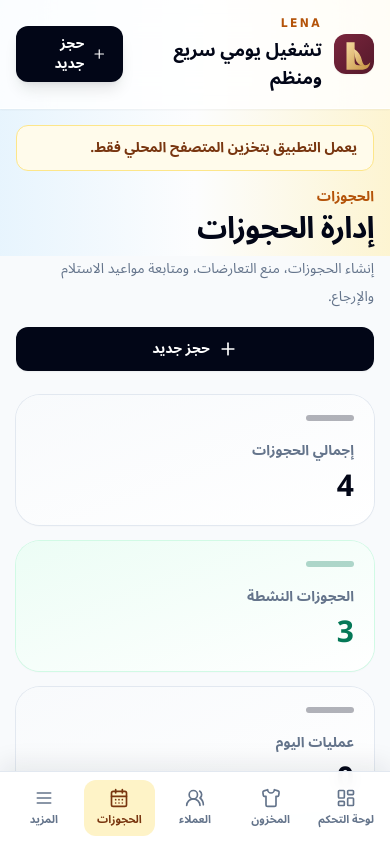
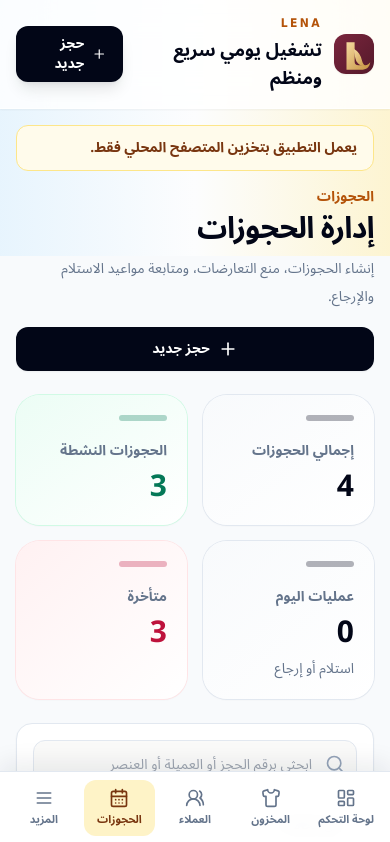
Before and after one commit to mohamedmasoud3030-tech/dress-roomshow, a React (Vite) app: page /reservations in a window 390 px wide. Shown: the top 842 px of the page. Built offline with nearby package versions, Linux system fonts and the light colour scheme.

Commit message:
fix: show reservation summary cards in a mobile 2x2 grid

```diff
--- a/src/features/reservations/ReservationsPage.tsx
+++ b/src/features/reservations/ReservationsPage.tsx
@@ -61,7 +61,7 @@ export function ReservationsPage() {
   return <section className="space-y-6">
     <div className="flex flex-col gap-4 xl:flex-row xl:items-center xl:justify-between"><PageHeader eyebrow="الحجوزات" title="إدارة الحجوزات" description="إنشاء الحجوزات، منع التعارضات، ومتابعة مواعيد الاستلام والإرجاع." /><button type="button" onClick={openCreateModal} className="inline-flex min-h-11 items-center justify-center gap-2 rounded-xl bg-slate-950 px-5 py-3 text-sm font-bold text-white shadow-sm transition hover:bg-slate-800 focus-visible:outline-none focus-visible:ring-2 focus-visible:ring-amber-500 focus-visible:ring-offset-2"><Plus aria-hidden="true" className="h-5 w-5" />حجز جديد</button></div>
     {feedback && <div role="status" className={`rounded-xl border px-4 py-3 text-sm font-bold ${feedback.tone === 'success' ? 'border-emerald-200 bg-emerald-50 text-emerald-800' : 'border-rose-200 bg-rose-50 text-rose-800'}`}>{feedback.message}</div>}
-    <div className="grid gap-4 md:grid-cols-2 xl:grid-cols-4"><SummaryCard label="إجمالي الحجوزات" value={summary.total} /><SummaryCard label="الحجوزات النشطة" value={summary.active} tone="positive" /><SummaryCard label="عمليات اليوم" value={summary.today} hint="استلام أو إرجاع" /><SummaryCard label="متأخرة" value={summary.overdue} tone={summary.overdue > 0 ? 'danger' : 'default'} /></div>
+    <div className="grid grid-cols-2 gap-4 xl:grid-cols-4"><SummaryCard label="إجمالي الحجوزات" value={summary.total} /><SummaryCard label="الحجوزات النشطة" value={summary.active} tone="positive" /><SummaryCard label="عمليات اليوم" value={summary.today} hint="استلام أو إرجاع" /><SummaryCard label="متأخرة" value={summary.overdue} tone={summary.overdue > 0 ? 'danger' : 'default'} /></div>
     <div className="rounded-2xl border border-slate-200 bg-white p-4 shadow-sm"><div className="grid gap-3 lg:grid-cols-[1fr_190px_190px]">
       <label className="relative block"><span className="sr-only">البحث في الحجوزات</span><Search aria-hidden="true" className="pointer-events-none absolute right-3 top-1/2 h-5 w-5 -translate-y-1/2 text-slate-400" /><input type="search" value={filters.search} onChange={(event) => setFilters((current) => ({ ...current, search: event.target.value }))} placeholder="ابحثي برقم الحجز أو العميلة أو العنصر" className="h-12 w-full rounded-xl border border-slate-200 bg-stone-50 pr-11 text-sm outline-none transition focus-visible:border-amber-500 focus-visible:ring-2 focus-visible:ring-amber-500/30" /></label>
       <label><span className="sr-only">حالة الحجز</span><select value={filters.status} onChange={(event) => setFilters((current) => ({ ...current, status: event.target.value as ReservationFilters['status'] }))} className="h-12 w-full rounded-xl border border-slate-200 bg-stone-50 px-3 text-sm outline-none transition focus-visible:border-amber-500 focus-visible:ring-2 focus-visible:ring-amber-500/30"><option value="all">كل الحالات</option>{Object.entries(RESERVATION_STATUS_LABELS).map(([value, label]) => <option key={value} value={value}>{label}</option>)}</select></label>
```
